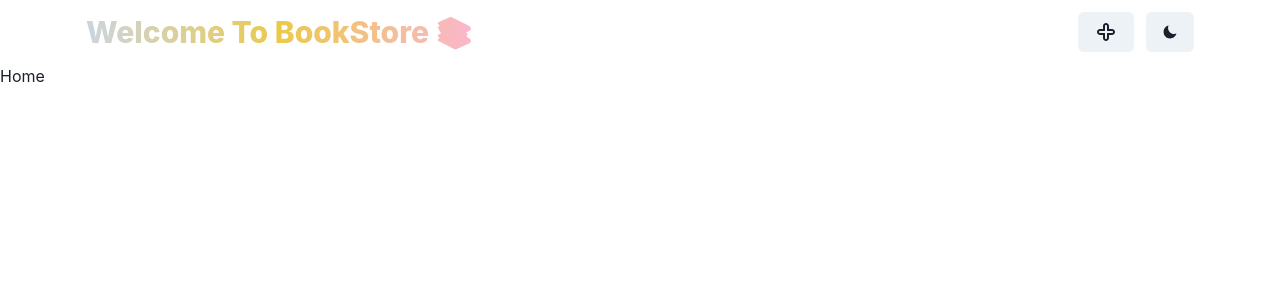
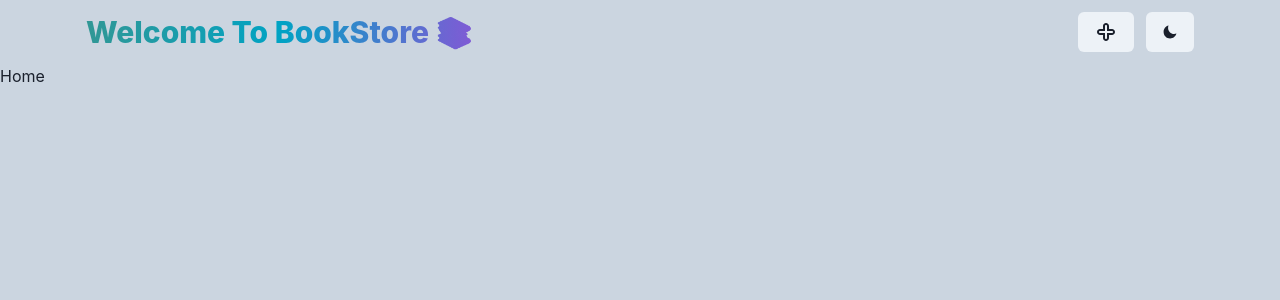
Before and after one commit to aliwert/mern-bookstore, a React (Vite) app in the folder frontend/: page / in a window 1280 px wide. Shown: the top 300 px of the page. Built offline with nearby package versions, Linux system fonts and the light colour scheme.

Commit message:
chore: bgGradient

```diff
--- a/frontend/src/App.jsx
+++ b/frontend/src/App.jsx
@@ -1,4 +1,4 @@
-import { Box } from "@chakra-ui/react";
+import { Box, useColorModeValue } from "@chakra-ui/react";
 import { Route, Routes } from "react-router-dom";
 import Create from "./pages/Create";
 import Home from "./pages/Home";
@@ -6,7 +6,7 @@ import Navbar from "./components/Navbar";
 
 function App() {
   return (
-    <Box minH={"100vh"}>
+    <Box minH={"100vh"} bg={useColorModeValue("gray.300", "gray900")}>
       <Navbar />
       <Routes>
         <Route path="/" element={<Home />} />
--- a/frontend/src/components/Navbar.jsx
+++ b/frontend/src/components/Navbar.jsx
@@ -1,9 +1,11 @@
-import { Button, useColorMode } from "@chakra-ui/react";
+import { Button, useColorMode, useColorModeValue } from "@chakra-ui/react";
 import { Container, Flex, HStack, Text } from "@chakra-ui/react";
 import { Link } from "react-router-dom";
 import { IoMdMoon } from "react-icons/io";
 import { FaSun } from "react-icons/fa";
 import { TiPlusOutline } from "react-icons/ti";
+import { FaBook } from "react-icons/fa";
+import { FaBookOpenReader } from "react-icons/fa6";
 
 const Navbar = () => {
   const { colorMode, toggleColorMode } = useColorMode();
@@ -16,14 +18,12 @@ const Navbar = () => {
         flexDir={{ base: "column", sm: "row" }}
       >
         <Text
-          bgGradient="linear(to-r, gray.300, yellow.400, pink.200)"
+          bgGradient="linear(to-r, teal.500, cyan.600, purple.500)"
           bgClip="text"
           fontSize="3xl"
           fontWeight="extrabold"
         >
-          <Link to={"/"}>
-            Welcome To BookStore <span>📚</span>
-          </Link>
+          <Link to={"/"}>Welcome To BookStore 📚</Link>
         </Text>
 
         <HStack spacing={3} alignItems={"center"}>
```
